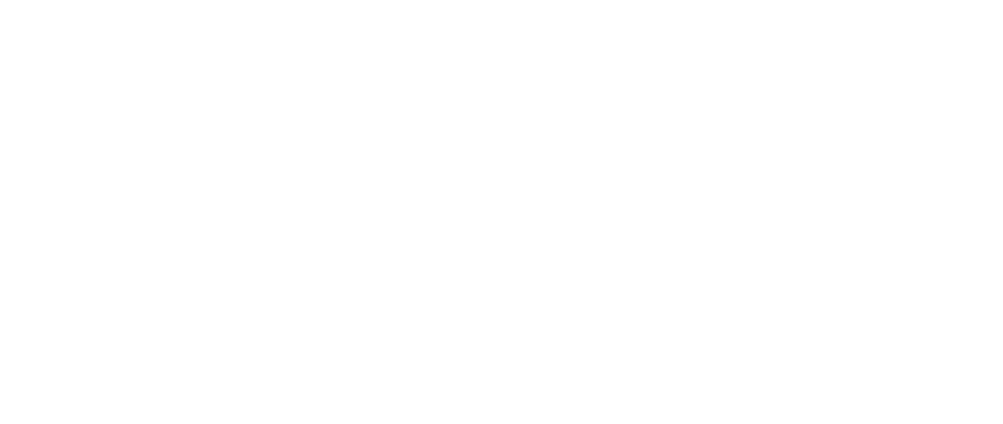
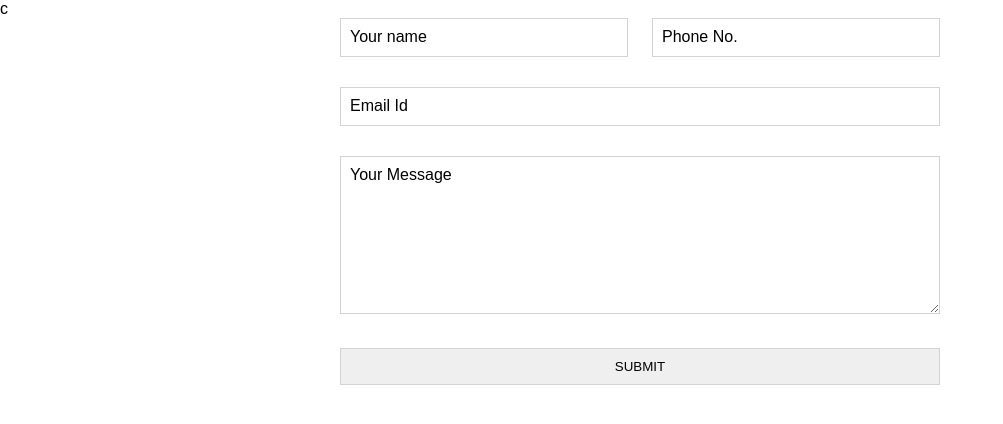
Before and after one commit to jagdeshaptech-spec/Semestor-demo, a plain HTML site: page Semester-Demo Project/contactform.html in a window 1280 px wide. Shown: the whole page, without its empty margins (0-1003 px from the left). Drawn offline with Linux system fonts and the light colour scheme.

Commit message:
Add files via upload

```diff
--- a/Semester-Demo Project/contactform.css
+++ b/Semester-Demo Project/contactform.css
@@ -0,0 +1,67 @@
+*{
+    margin: 0;
+    padding: 0;
+    box-sizing: border-box;
+    font-family: 'poppins', sans-serif;
+}
+
+form{
+    width: 90%;
+    max-width: 600px;
+}
+
+.for-form{
+    display: flex;
+    align-items: center;
+    justify-content: center;
+}
+
+.inputs{
+    margin-bottom: 30px;
+    position: relative;
+}
+
+input, textarea{
+    width: 100%;
+    padding: 10px;
+    border: 1px solid lightgray;
+    font-size: 15px;
+    outline: 0;
+    color: black;
+}
+
+label{
+    height: 100%;
+    position: absolute;
+    top: 0;
+    left: 0;
+    padding: 10px;
+    cursor: text;
+    transition: 0.2s;
+}
+
+button{
+    padding: 10px;
+    outline: 0;
+    border: 1px solid lightgray;
+    width: 100%;
+    cursor: pointer;
+}
+
+input:focus~label,
+input:valid~label,
+textarea:focus~label,
+textarea:valid~label{
+    top: -35px;
+    font-size: 14px;
+}
+
+.row{
+    display: flex;
+    align-items: center;
+    justify-content: space-between;
+}
+
+.row .inputs{
+    flex-basis: 48%;
+}
--- a/Semester-Demo Project/contactform.html
+++ b/Semester-Demo Project/contactform.html
@@ -1,12 +1,37 @@
 <!DOCTYPE html>
 <html lang="en">
-<head>
+
+<head>c
     <meta charset="UTF-8">
     <meta name="viewport" content="width=device-width, initial-scale=1.0">
     <title>Contact-us</title>
+    <link rel="stylesheet" href="./contactform.css">
 </head>
+
 <body>
+    <div class="for-form">
+        <form>
+            <div class="row">
+                <div class="inputs">
+                    <input type="text" id="name" required>
+                    <label for="name">Your name</label>
+                </div>
+                <div class="inputs">
+                    <input type="text" id="number" required>
+                    <label for="number">Phone No.</label>
+                </div>
+            </div>
+            <div class="inputs">
+                <input type="email" id="email" required>
+                <label for="email">Email Id</label>
+            </div>
+            <div class="inputs">
+                <textarea id="message" rows="8" required></textarea>
+                <label for="message">Your Message</label>
+            </div>
+            <button>SUBMIT</button>
+        </form>
+    </div>
+</body>
 
-
-</body>
 </html>
```
